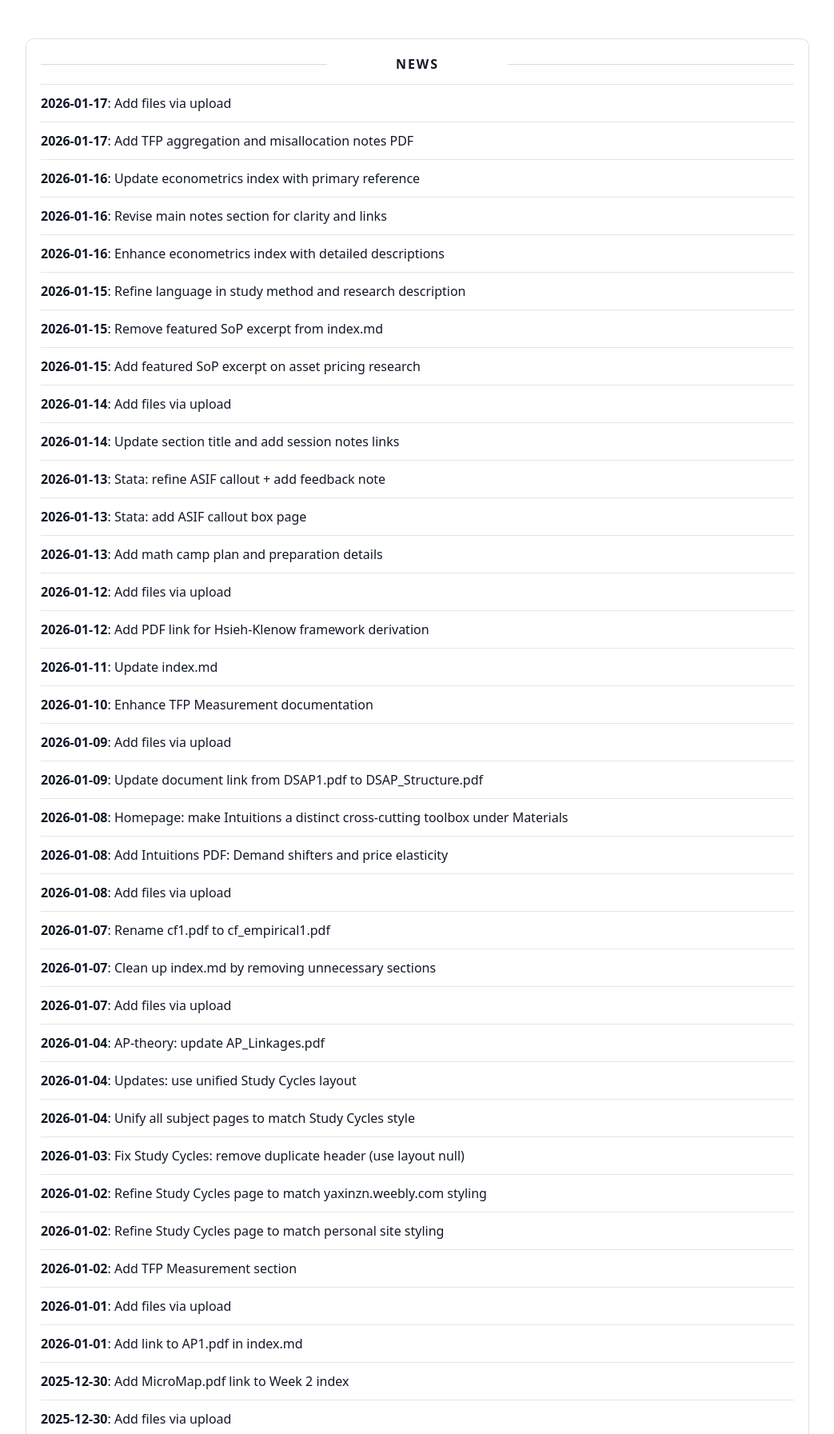
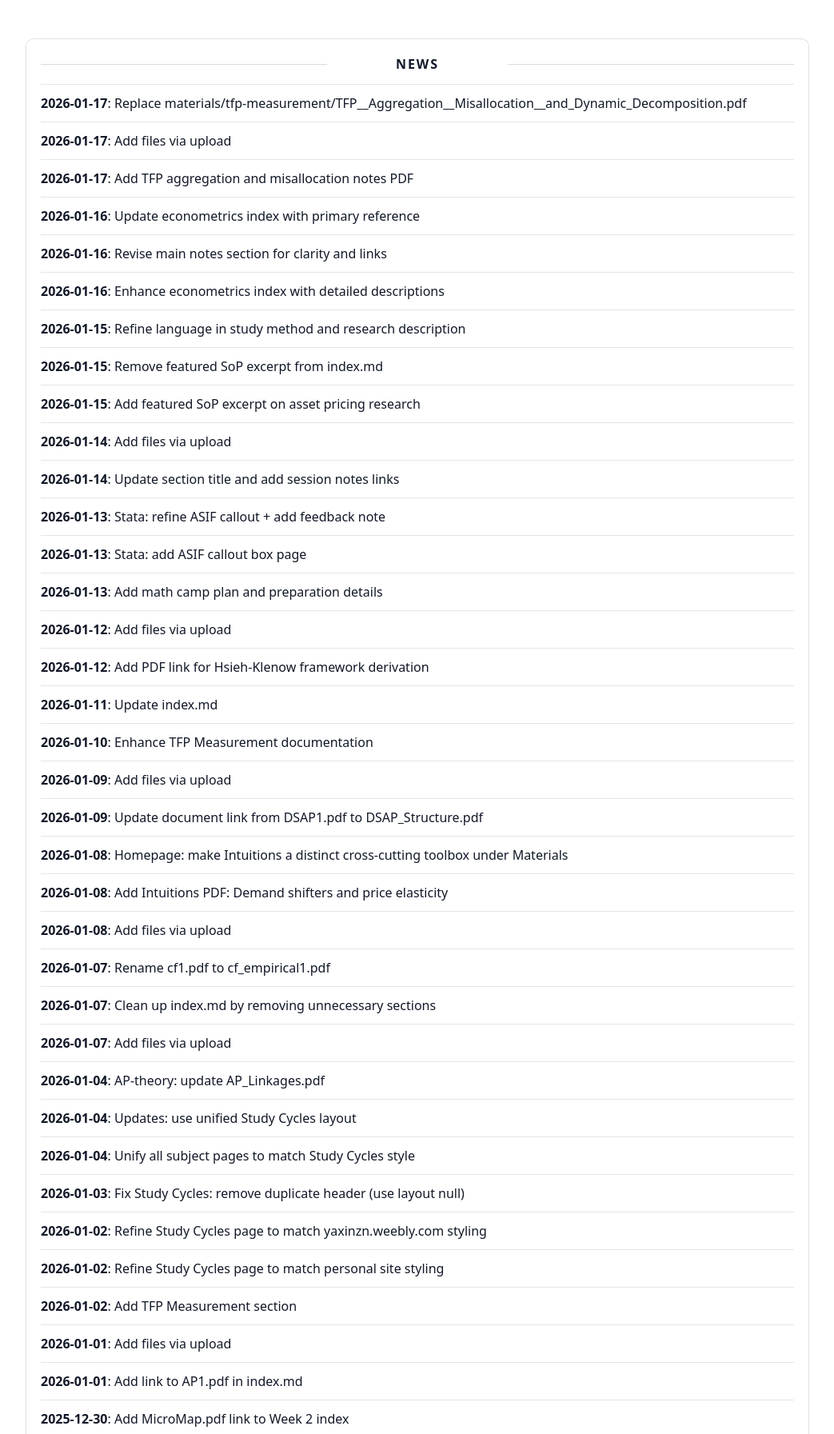
Before and after one commit to yaxinzn/study-archive, a Jekyll site: the page built from updates/index.md, in a window 1280 px wide, cut to the strip 476-2269 px from the top of the page. Shown: the whole strip at 80% size, without its empty margins (118-1161 px from the left). Built offline with Jekyll 4.4.1, drawn with Linux system fonts in a browser that asks for light colours; some of the changed text lies outside the part shown.

Commit message:
chore: update NEWS feed

```diff
--- a/_data/news.yml
+++ b/_data/news.yml
@@ -1,4 +1,7 @@
 # Auto-generated update history (sorted newest -> oldest). Do not edit manually.
+- ts: "1768647537"
+  date: "2026-01-17"
+  title: "Replace materials/tfp-measurement/TFP__Aggregation__Misallocation__and_Dynamic_Decomposition.pdf"
 - ts: "1768647378"
   date: "2026-01-17"
   title: "Add files via upload"
```
